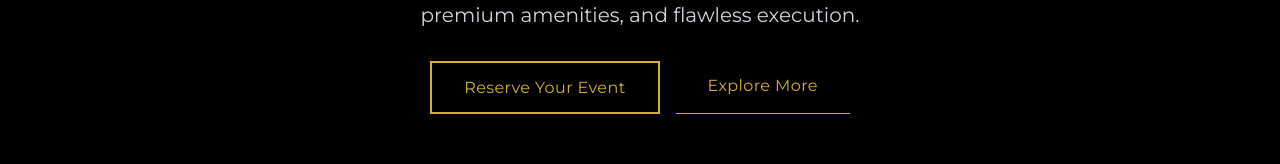
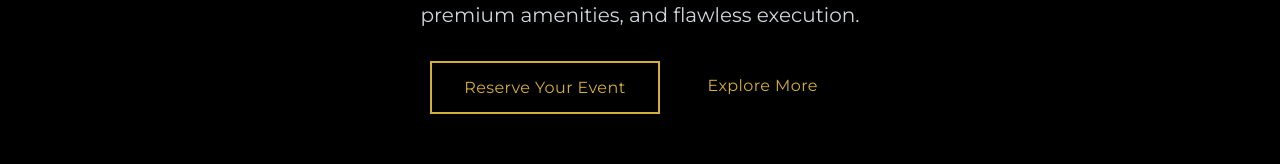
Before and after one commit to gonzalezcap/cepedasec-website, a Next.js app: page / in a window 1280 px wide. Shown: the part 584-748 px from the top of the page. Built offline with nearby package versions, Linux system fonts and the light colour scheme; no server answers.

Commit message:
Remove border-b from Explore More link - fix white line issue

```diff
--- a/components/Hero.js
+++ b/components/Hero.js
@@ -26,7 +26,7 @@ export default function Hero() {
           <a href="/book" className="px-8 py-3 border-2 border-gold text-gold hover:bg-gold hover:text-black transition-colors font-light tracking-wide">
             Reserve Your Event
           </a>
-          <a href="#experience" className="px-8 py-3 text-gold hover:text-gold/70 transition-colors font-light tracking-wide border-b border-gold">
+          <a href="#experience" className="px-8 py-3 text-gold hover:text-gold/70 transition-colors font-light tracking-wide">
             Explore More
           </a>
         </div>
```
